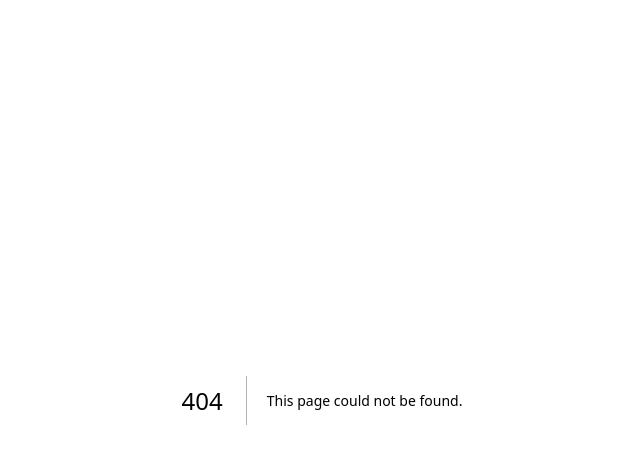
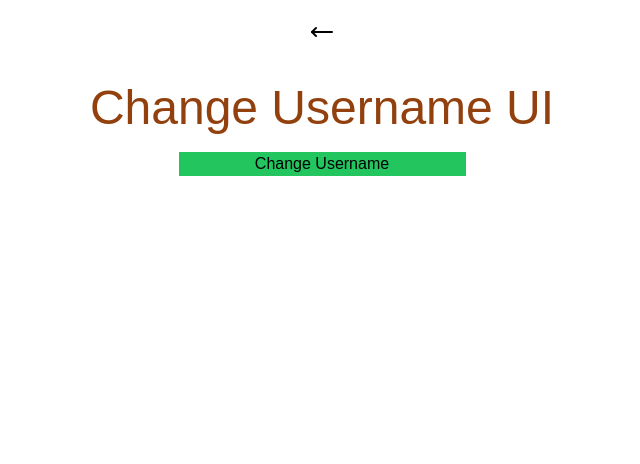
Before and after one commit to Timbobeek/ui_components, a Next.js app: page /usernameChange in a window 1280 px wide. Before the commit this address had no page. Shown: the top 464 px of the page, without its empty margins (318-958 px from the left). Built offline with nearby package versions, Linux system fonts and the light colour scheme.

Commit message:
component complete

```diff
--- a/app/page.tsx
+++ b/app/page.tsx
@@ -5,8 +5,12 @@ export default function Home() {
   return (
     <div className="flex flex-col items-center min-h-screen font-[family-name:var(--font-geist-sans)]">
       <ModeToggle />
-      <header className="m-5 text-5xl">Basic UI Components</header>
-      <div>
+      <div className="m-5 text-center">
+        <header className="m-5 text-5xl">Basic UI Components</header>
+        <p>&lt;building blocks of my React understanding&gt;</p>
+      </div>
+
+      <div className="">
         <Link href="/slideshow">
           <button className="bg-yellow-200 text-black p-7 hover:bg-pink-400">
             Slideshow UI
@@ -66,6 +70,11 @@ export default function Home() {
             Input Focus Demo
           </button>
         </Link>
+        <Link href="/usernameChange">
+          <button className="bg-amber-700 text-white p-7 hover:bg-pink-400">
+            Username Change UI
+          </button>
+        </Link>
       </div>
     </div>
   );
--- /dev/null
+++ b/app/usernameChange/page.tsx
@@ -0,0 +1,56 @@
+"use client";
+
+import Link from "next/link";
+import { useState } from "react";
+import { MoveLeft } from "lucide-react";
+
+const Username = ({ value }: { value: string }) => {
+  return (
+    <div className="flex flex-col text-center">
+      <p>Woohoo!</p>
+      <h1>
+        Your username has been changed to{" "}
+        <strong className="text-yellow-300">{value}</strong>
+      </h1>
+    </div>
+  );
+};
+
+export default function UsernameChange() {
+  const [username, setUsername] = useState("");
+  const [newUsername, setNewUsername] = useState("");
+
+  function clickHandler() {
+    if (username !== "") {
+      setNewUsername(username);
+      setUsername("");
+    }
+  }
+
+  function handleChange(e: React.ChangeEvent<HTMLInputElement>) {
+    setUsername(e.target.value);
+  }
+
+  return (
+    <div className="flex flex-col items-center justify-center">
+      <Link href="/">
+        <MoveLeft className="m-5" />
+      </Link>
+      <header className="text-5xl text-amber-800 mt-5">
+        Change Username UI
+      </header>
+      <div className="flex flex-col m-5">
+        <button className="bg-green-500" onClick={clickHandler}>
+          Change Username
+        </button>
+        <input
+          value={username}
+          className="m-5 p-5"
+          onChange={handleChange}
+          type="text"
+        />
+        {newUsername !== "" && <Username value={newUsername} />}
+      </div>
+    </div>
+  );
+}
```
